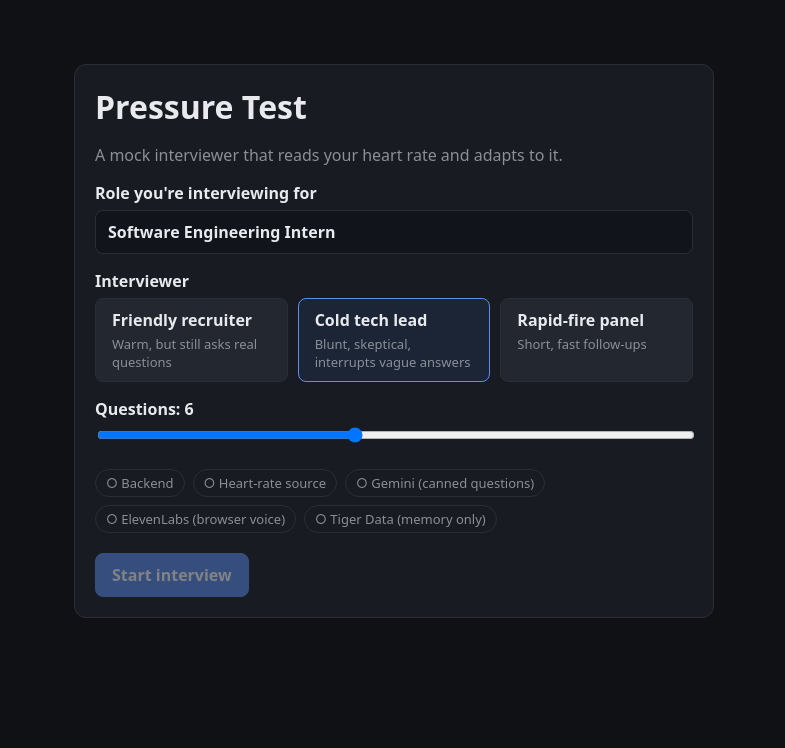
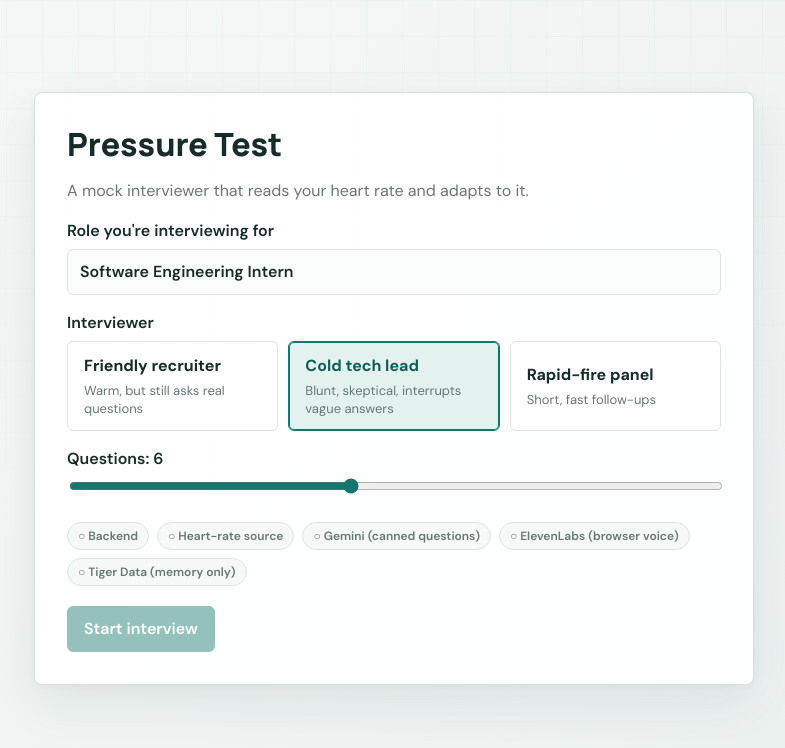
Before and after one commit to rynxnet/owl-hacks-2026, a React (Vite) app in the folder frontend/: page / in a window 1280 px wide. Shown: the top 748 px of the page, without its empty margins (246-1031 px from the left). Built offline with nearby package versions, Linux system fonts and the light colour scheme; no server answers.

Commit message:
Polish frontend styling

```diff
--- a/frontend/src/styles.css
+++ b/frontend/src/styles.css
@@ -1,11 +1,12 @@
+@import url('https://fonts.googleapis.com/css2?family=DM+Sans:wght@400;500;600;700&family=Manrope:wght@500;600;700;800&display=swap');
+
 :root {
-  --bg: #0f1115;
-  --card: #181b21;
-  --border: #2a2e37;
-  --text: #e8eaee;
-  --muted: #8a8f98;
-  --accent: #5b8def;
-  font-family: system-ui, -apple-system, Segoe UI, Roboto, sans-serif;
+  --bg: #edf2f1;
+  --card: #ffffff;
+  --border: #dce5e2;
+  --text: #172b2a;
+  --muted: #667876;
+  --accent: #14766d;
   color: var(--text);
   background: var(--bg);
 }
@@ -71,12 +72,107 @@ label, .label { display: block; margin: 16px 0 6px; font-weight: 600; }
 .quote { border-left: 3px solid var(--accent); padding-left: 10px; }
 .tag { font-size: 11px; color: white; padding: 1px 6px; border-radius: 4px; text-transform: uppercase; }
 
+body {
+  position: relative;
+  isolation: isolate;
+  min-width: 320px;
+  min-height: 100vh;
+  line-height: 1.5;
+  background: linear-gradient(135deg, #f5f8f7 0%, #eaf0ef 100%);
+  font-family: 'DM Sans', 'Segoe UI', sans-serif;
+  -webkit-font-smoothing: antialiased;
+}
+body::before {
+  position: fixed;
+  z-index: 0;
+  inset: 0;
+  pointer-events: none;
+  content: '';
+  background-image: linear-gradient(rgba(20, 118, 109, 0.025) 1px, transparent 1px), linear-gradient(90deg, rgba(20, 118, 109, 0.025) 1px, transparent 1px);
+  background-size: 36px 36px;
+  mask-image: linear-gradient(to bottom, #000 0%, transparent 78%);
+}
+main { position: relative; z-index: 1; max-width: 1320px; padding: 36px 24px 56px; }
+h1, h2, h3, h4 { font-family: 'Manrope', 'DM Sans', sans-serif; line-height: 1.2; }
+h1 { font-size: 32px; font-weight: 800; }
+h2 { font-size: 22px; font-weight: 700; }
+.card {
+  padding: 24px;
+  border-color: rgba(207, 221, 216, 0.9);
+  border-radius: 8px;
+  background: rgba(255, 255, 255, 0.94);
+  box-shadow: 0 18px 48px rgba(29, 56, 51, 0.08), 0 2px 8px rgba(29, 56, 51, 0.04);
+}
+code { background: #edf3f1; color: #0e5e57; }
+button {
+  min-height: 40px;
+  border-radius: 6px;
+  background: #fff;
+  font-weight: 600;
+  transition: background-color 160ms ease, border-color 160ms ease, color 160ms ease, box-shadow 160ms ease;
+}
+button:hover:not(:disabled) { border-color: #b9cec8; background: #f5f8f7; }
+button:focus-visible, input:focus-visible { outline: 3px solid rgba(20, 118, 109, 0.22); outline-offset: 2px; }
+button.primary { background: var(--accent); }
+button.primary:hover:not(:disabled) { border-color: #0e5e57; background: #0e5e57; box-shadow: 0 5px 14px rgba(20, 118, 109, 0.18); }
+button.link { color: var(--muted); text-decoration: none; font-weight: 500; }
+button.link:hover:not(:disabled) { color: #0e5e57; }
+input { border-radius: 6px; border-color: var(--border); background: #fbfcfc; }
+input:focus { border-color: var(--accent); box-shadow: 0 0 0 3px rgba(20, 118, 109, 0.1); outline: none; }
+input[type='range'] { accent-color: var(--accent); }
+.setup { max-width: 720px; margin: min(7vh, 72px) auto; padding: 32px; animation: enter 420ms ease both; }
+.persona { min-height: 90px; justify-content: center; }
+.persona span { font-weight: 400; line-height: 1.4; }
+.persona.selected { border-color: var(--accent); background: #e4f2ef; color: #0e5e57; box-shadow: inset 0 0 0 1px var(--accent); }
+.pill { border-color: var(--border); background: #f5f8f7; font-size: 12px; font-weight: 600; }
+.pill.ok { border-color: #c9e5d7; background: #edf7f1; color: #23764f; }
+.interview { grid-template-columns: minmax(0, 0.92fr) minmax(0, 1.08fr); gap: 18px; align-items: start; }
+.interview .card { animation: enter 420ms ease both; }
+.interview .left > .card:first-child { animation-delay: 50ms; }
+.interview .right { animation-delay: 100ms; }
+.big { font-variant-numeric: tabular-nums; }
+.big small { font-size: 15px; font-weight: 500; }
+.state { margin-top: 10px; padding: 3px 10px; font-size: 12px; font-weight: 700; letter-spacing: 0; }
+.cam video { display: block; aspect-ratio: 16 / 10; border-radius: 6px; background: #e8efed; object-fit: cover; }
+.bubble { max-width: 85%; border: 1px solid var(--border); border-radius: 8px; overflow-wrap: anywhere; }
+.bubble .who { font-size: 11px; font-weight: 700; text-transform: uppercase; }
+.bubble.interviewer { background: #f5f8f7; }
+.bubble.candidate { border-color: #c9e5df; background: #e4f2ef; }
+.controls { padding-top: 16px; }
+.mic.on { border-color: #bd4c46; background: #bd4c46; color: #fff; }
+.bar { background: #e5eeeb; }
+.bar div { border-radius: inherit; }
+.circle { border-color: #4b9b72; background: rgba(75, 155, 114, 0.12); }
+.spike { border-left-color: #bd4c46; }
+.quote { border-left-color: var(--accent); }
+.tag { padding: 2px 7px; background: var(--accent); font-weight: 700; }
+@keyframes enter { from { opacity: 0; transform: translateY(8px); } to { opacity: 1; transform: translateY(0); } }
+
+@media (max-width: 860px) {
+  .interview { grid-template-columns: 1fr; }
+}
+@media (max-width: 600px) {
+  main { padding: 20px 14px 36px; }
+  .setup { margin: 16px auto; padding: 22px 18px; }
+  h1 { font-size: 28px; }
+  .card { padding: 18px; }
+  .right { min-height: 480px; }
+  .right-text { font-size: 12px; }
+  .big { font-size: 42px; }
+  .controls { gap: 8px; }
+  .typed { min-width: 100%; order: 1; }
+  .phase { flex: 1; }
+}
+@media (prefers-reduced-motion: reduce) {
+  *, *::before, *::after { scroll-behavior: auto !important; animation-duration: 0.01ms !important; animation-iteration-count: 1 !important; transition-duration: 0.01ms !important; }
+}
+
 .sensor-hint {
   margin: 8px 0;
   padding: 8px 12px;
+  border: 1px solid #f0d7a6;
   border-radius: 8px;
-  background: rgba(217, 154, 30, 0.14);
-  border: 1px solid rgba(217, 154, 30, 0.4);
-  color: #f0c46a;
+  background: #fff7e8;
+  color: #77511b;
   font-size: 14px;
 }
```
